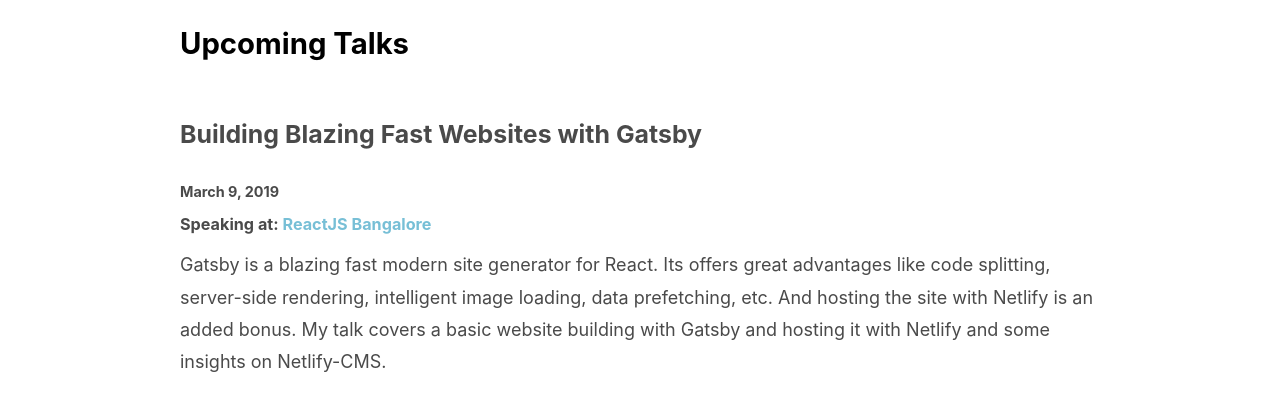
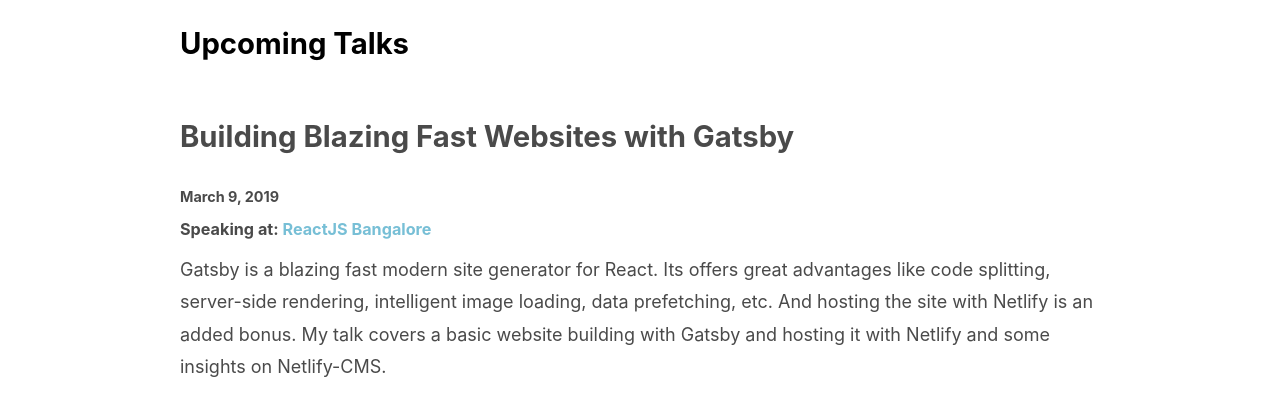
Before and after one commit to akankshach29/coderchachi.com, a Gatsby site: page /talks in a window 1280 px wide. Shown: the part 106-522 px from the top of the page. Built offline with nearby package versions, Linux system fonts and the light colour scheme; Gatsby itself is replaced by a stand-in of ours.

Commit message:
talk heading style change

```diff
--- a/src/pages/talks.js
+++ b/src/pages/talks.js
@@ -20,7 +20,7 @@
         flexDirection: 'column',
       }}
     >
-      <h3 className="blogSquare__title">Building Blazing Fast Websites with Gatsby</h3>
+      <h2 className="blogSquare__title">Building Blazing Fast Websites with Gatsby</h2>
       <p style={{ margin: '5px 0px 0px', fontSize: '0.8em', fontWeight: 'bold'}}>March 9, 2019</p>
       <p style={{ margin: '5px 0px 10px', fontSize: '0.9em', fontWeight: 'bold'}}>Speaking at: <a style={{ color: '#77bfd6', textDecoration: 'none' }} href="https://www.meetup.com/ReactJS-Bangalore/events/257950984/">ReactJS Bangalore</a></p>
       <p>
```
